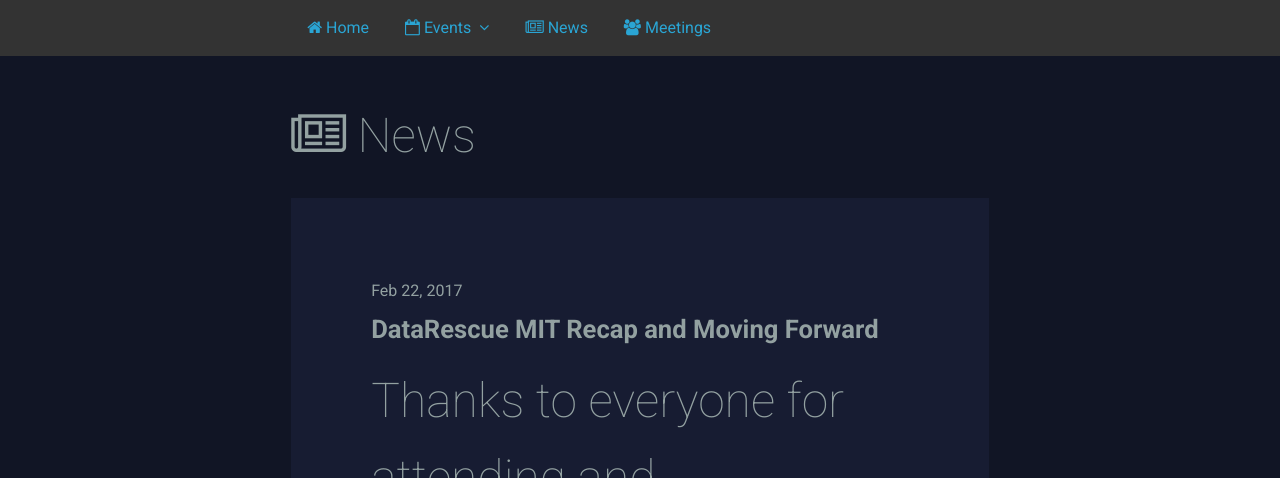
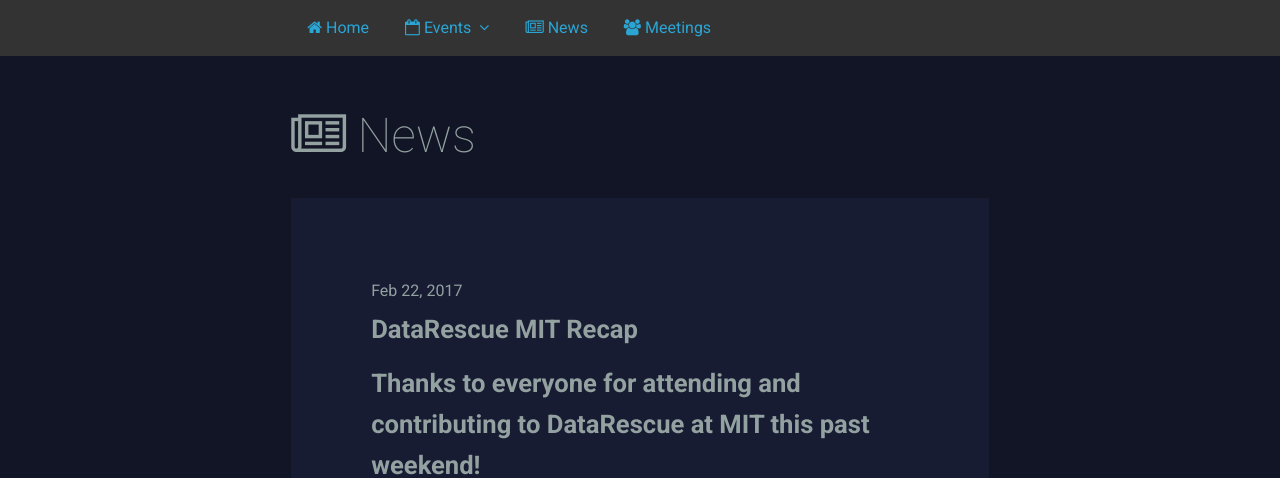
Before and after one commit to data-rescue-boston/data-rescue-boston.github.io, a Jekyll site: the page built from pages/news.html, in a window 1280 px wide and 1400 px high. Shown: the top 478 px of the window. Built offline with Jekyll 4.4.1, drawn with Linux system fonts in a browser that asks for light colours; some of the changed text lies outside the part shown; grey boxes are pictures that could not be loaded.

Commit message:
css and minor edits

```diff
--- a/_posts/2017-02-22-MIT-recap.markdown
+++ b/_posts/2017-02-22-MIT-recap.markdown
@@ -1,12 +1,12 @@
 ---
 layout: post
-title:  "DataRescue MIT Recap and Moving Forward"
+title:  "DataRescue MIT Recap"
 date:   2017-02-22 13:21:00 -0500
 categories: announcements
 published: true
 ---
 
-<h2>Thanks to everyone for attending and contributing to DataRescue at MIT this past weekend! </h2>
+<h3>Thanks to everyone for attending and contributing to DataRescue at MIT this past weekend! </h3>
 <img class="photo-wide" src="{{ "/assets/photos/harvest-wide-announce.jpg" | relative_url }}"/>
 <p class="lead"> With your help, we were able to achieve the following:</p>
 
--- a/assets/main.css
+++ b/assets/main.css
@@ -68,8 +68,8 @@
 
 /* news */
 ul.post-list { list-style-type: none; padding: 0; }
-ul.post-list li:nth-child(odd) { background: #171c32; }
-ul.post-list li:nth-child(even) { background: #1d2440; }
+ul.post-list li.post:nth-child(odd) { background: #171c32; }
+ul.post-list li.post:nth-child(even) { background: #1d2440; }
 li.post { padding: 5em; }
 li.post h3 { font-size: 160%; }
 @media only screen and (max-width: 500px) {
```
Also changed, not shown: other parts of _posts/2017-02-22-MIT-recap.markdown (+2 -2 lines).
